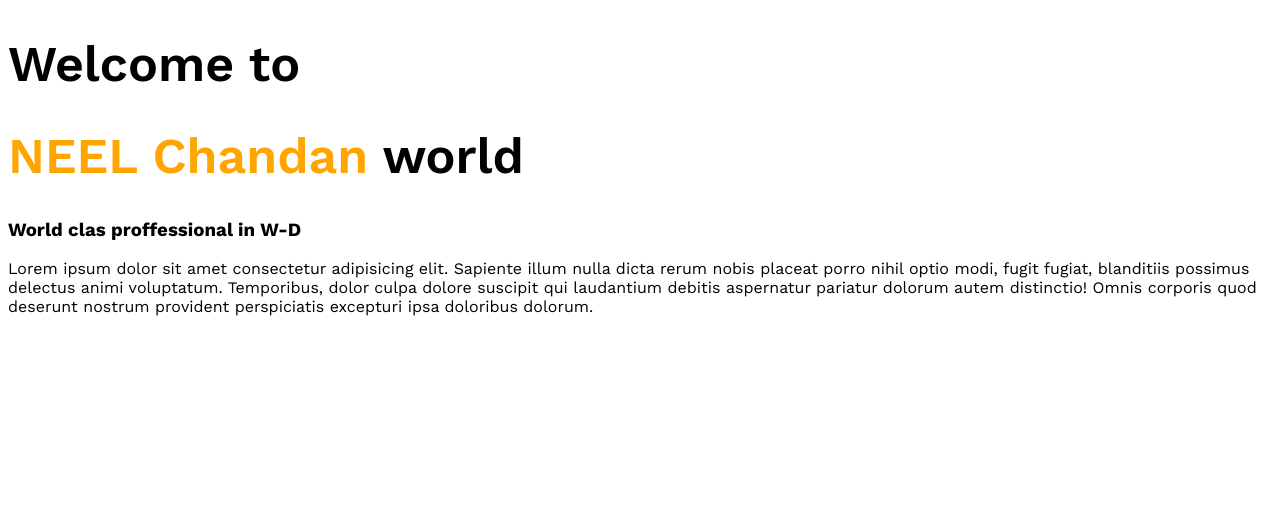
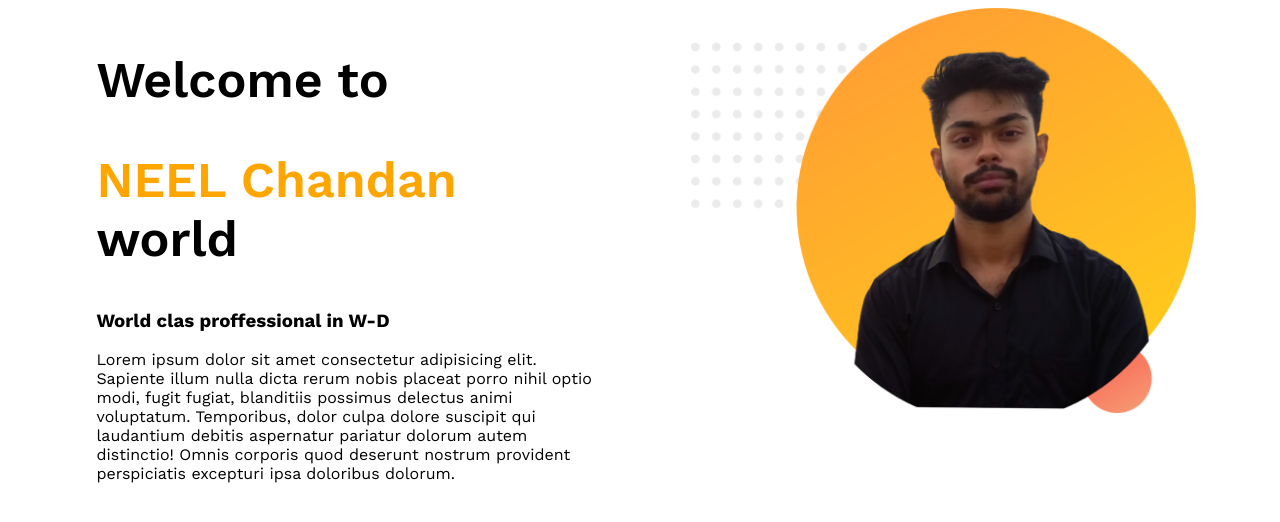
Before and after one commit to NeelChandan/web-portfoilio, a plain HTML site: page index.html in a window 1280 px wide. Drawn offline with nearby package versions, Linux system fonts and the light colour scheme.

Commit message:
adding the first sectional part

```diff
--- a/index.html
+++ b/index.html
@@ -11,10 +11,17 @@
     <link rel="stylesheet" href="style.css">
 </head>
 <body>
-    <h1>Welcome to </h1>
-    <h1><span class="name-highligter">NEEL Chandan</span> world</h1>
-    <h3>World clas proffessional in W-D</h3>
-    <p>Lorem ipsum dolor sit amet consectetur adipisicing elit. Sapiente illum nulla dicta rerum nobis placeat porro nihil optio modi, fugit fugiat, blanditiis possimus delectus animi voluptatum. Temporibus, dolor culpa dolore suscipit qui laudantium debitis aspernatur pariatur dolorum autem distinctio! Omnis corporis quod deserunt nostrum provident perspiciatis excepturi ipsa doloribus dolorum.</p>
+    <section>
+        <div class="half-width">
+                <h1>Welcome to </h1>
+            <h1><span class="name-highligter">NEEL Chandan</span> world</h1>
+            <h3>World clas proffessional in W-D</h3>
+            <p>Lorem ipsum dolor sit amet consectetur adipisicing elit. Sapiente illum nulla dicta rerum nobis placeat porro nihil optio modi, fugit fugiat, blanditiis possimus delectus animi voluptatum. Temporibus, dolor culpa dolore suscipit qui laudantium debitis aspernatur pariatur dolorum autem distinctio! Omnis corporis quod deserunt nostrum provident perspiciatis excepturi ipsa doloribus dolorum.</p>
+            </div>
+        <div class="half-width">
+            <img src="images/profile1.png" alt="images">
 
+        </div>
+    </section>
 </body>
 </html>
--- a/style.css
+++ b/style.css
@@ -9,3 +9,12 @@ h1{
 .name-highligter{
     color: orange;
 }
+.half-width{
+    width: 40%;
+    float: left;
+    margin-left: 5%;
+    padding-left: 2%;
+}
+.half-width img{
+    width: 100%;
+}
```
Also changed, not shown: images/profile1.png (added), 3 other files.
